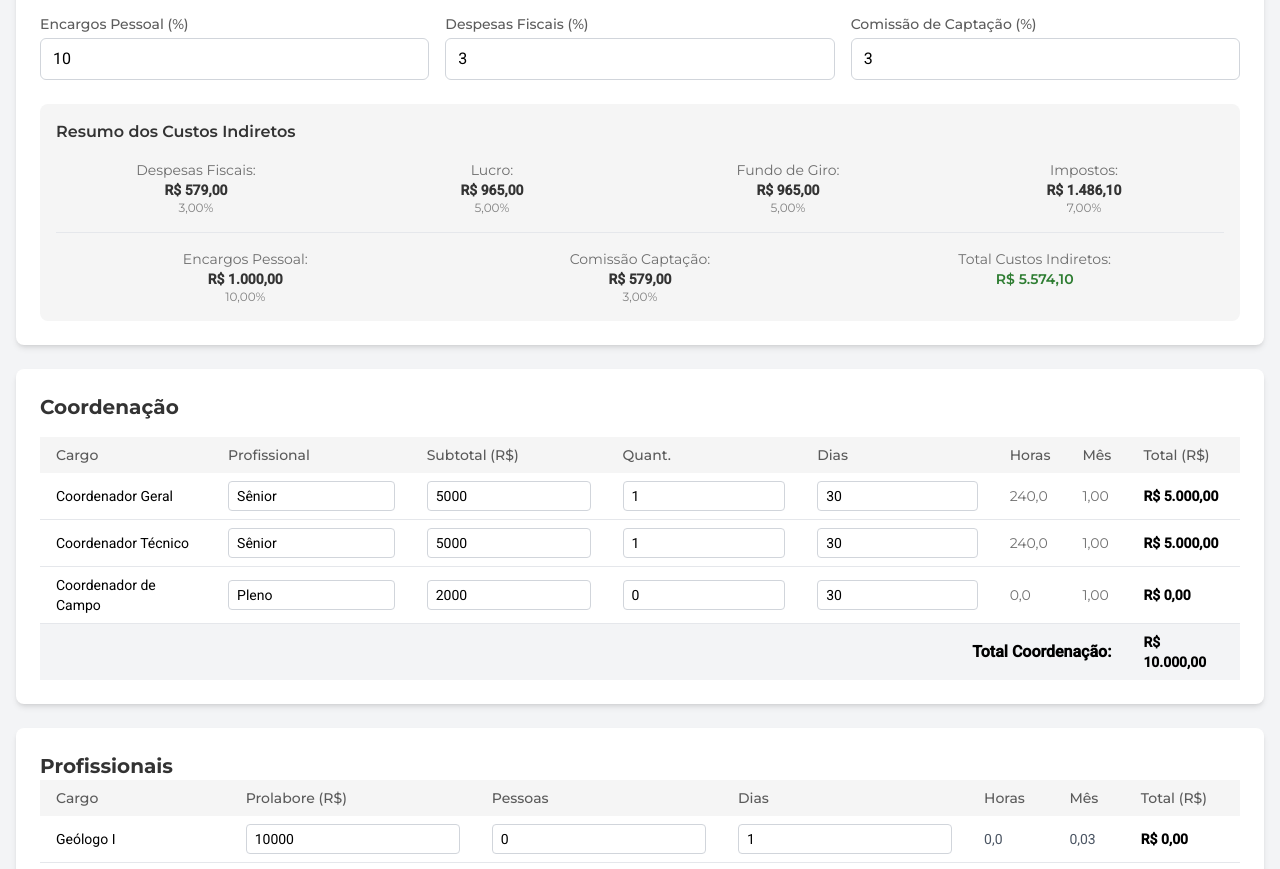
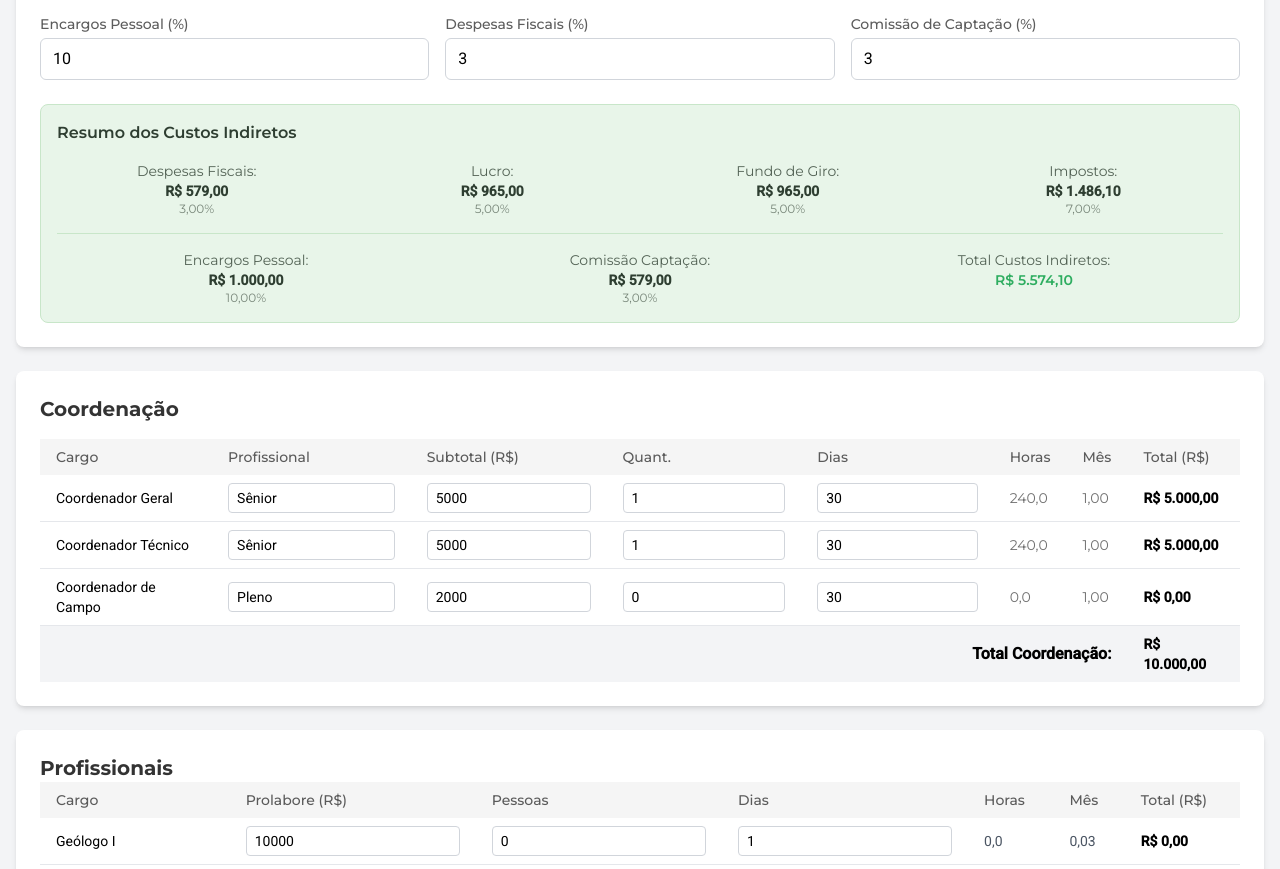
Before and after one commit to RelevoAmbiental/orcamento-relevo, a React (Vite) app: page / in a window 1280 px wide. Shown: the part 837-1706 px from the top of the page. Built offline with nearby package versions, Linux system fonts and the light colour scheme.

Commit message:
Update CustosGerais.jsx

```diff
--- a/src/components/CustosGerais.jsx
+++ b/src/components/CustosGerais.jsx
@@ -75,77 +75,77 @@ const CustosGerais = () => {
       </div>
 
       {/* Resumo dos Custos - CORRIGIDO */}
-      <div className="mt-6 p-4 bg-relevo-light-gray rounded-lg">
-        <h3 className="font-semibold text-relevo-text font-heading mb-4">Resumo dos Custos Indiretos</h3>
+      <div className="mt-6 p-4 bg-[#E8F5E9] rounded-lg border border-[#C8E6C9]">
+        <h3 className="font-semibold text-[#2E3E31] font-heading mb-4">Resumo dos Custos Indiretos</h3>
 
         {/* Primeira linha - 4 itens */}
         <div className="grid grid-cols-2 md:grid-cols-4 gap-4 text-sm mb-4">
           <div className="text-center">
-            <span className="text-relevo-text/70 font-sans block">Despesas Fiscais:</span>
-            <div className="font-semibold text-relevo-text">
+            <span className="text-[#2E3E31]/80 font-sans block">Despesas Fiscais:</span>
+            <div className="font-semibold text-[#2E3E31]">
               R$ {formatarValorBR(totais?.despesasFiscais || 0)}
             </div>
-            <div className="text-xs text-relevo-text/60 font-sans">
+            <div className="text-xs text-[#2E3E31]/60 font-sans">
               {formatarPercentual(orcamentoAtual.parametros.despesasFiscais)}
             </div>
           </div>
 
           <div className="text-center">
-            <span className="text-relevo-text/70 font-sans block">Lucro:</span>
-            <div className="font-semibold text-relevo-text">
+            <span className="text-[#2E3E31]/80 font-sans block">Lucro:</span>
+            <div className="font-semibold text-[#2E3E31]">
               R$ {formatarValorBR(totais?.lucro || 0)}
             </div>
-            <div className="text-xs text-relevo-text/60 font-sans">
+            <div className="text-xs text-[#2E3E31]/60 font-sans">
               {formatarPercentual(orcamentoAtual.parametros.lucro)}
             </div>
           </div>
 
           <div className="text-center">
-            <span className="text-relevo-text/70 font-sans block">Fundo de Giro:</span>
-            <div className="font-semibold text-relevo-text">
+            <span className="text-[#2E3E31]/80 font-sans block">Fundo de Giro:</span>
+            <div className="font-semibold text-[#2E3E31]">
               R$ {formatarValorBR(totais?.fundoGiro || 0)}
             </div>
-            <div className="text-xs text-relevo-text/60 font-sans">
+            <div className="text-xs text-[#2E3E31]/60 font-sans">
               {formatarPercentual(orcamentoAtual.parametros.fundoGiro)}
             </div>
           </div>
 
           <div className="text-center">
-            <span className="text-relevo-text/70 font-sans block">Impostos:</span>
-            <div className="font-semibold text-relevo-text">
+            <span className="text-[#2E3E31]/80 font-sans block">Impostos:</span>
+            <div className="font-semibold text-[#2E3E31]">
               R$ {formatarValorBR(totais?.impostos || 0)}
             </div>
-            <div className="text-xs text-relevo-text/60 font-sans">
+            <div className="text-xs text-[#2E3E31]/60 font-sans">
               {formatarPercentual(orcamentoAtual.parametros.imposto)}
             </div>
           </div>
         </div>
 
         {/* Segunda linha - 3 itens centralizados */}
-        <div className="grid grid-cols-1 md:grid-cols-3 gap-4 text-sm border-t border-gray-200 pt-4">
+        <div className="grid grid-cols-1 md:grid-cols-3 gap-4 text-sm border-t border-[#C8E6C9] pt-4">
           <div className="text-center">
-            <span className="text-relevo-text/70 font-sans block">Encargos Pessoal:</span>
-            <div className="font-semibold text-relevo-text">
+            <span className="text-[#2E3E31]/80 font-sans block">Encargos Pessoal:</span>
+            <div className="font-semibold text-[#2E3E31]">
               R$ {formatarValorBR(totais?.encargosPessoal || 0)}
             </div>
-            <div className="text-xs text-relevo-text/60 font-sans">
+            <div className="text-xs text-[#2E3E31]/60 font-sans">
               {formatarPercentual(orcamentoAtual.parametros.encargosPessoal)}
             </div>
           </div>
 
           <div className="text-center">
-            <span className="text-relevo-text/70 font-sans block">Comissão Captação:</span>
-            <div className="font-semibold text-relevo-text">
+            <span className="text-[#2E3E31]/80 font-sans block">Comissão Captação:</span>
+            <div className="font-semibold text-[#2E3E31]">
               R$ {formatarValorBR(totais?.comissaoCaptacao || 0)}
             </div>
-            <div className="text-xs text-relevo-text/60 font-sans">
+            <div className="text-xs text-[#2E3E31]/60 font-sans">
               {formatarPercentual(orcamentoAtual.parametros.comissaoCaptacao)}
             </div>
           </div>
 
           <div className="text-center">
-            <span className="text-relevo-text/70 font-sans block">Total Custos Indiretos:</span>
-            <div className="font-semibold text-relevo-green font-sans">
+            <span className="text-[#2E3E31]/80 font-sans block">Total Custos Indiretos:</span>
+            <div className="font-semibold text-[#2EAD60] font-sans">
               R$ {formatarValorBR(totalCustosIndiretos)}
             </div>
           </div>
```
